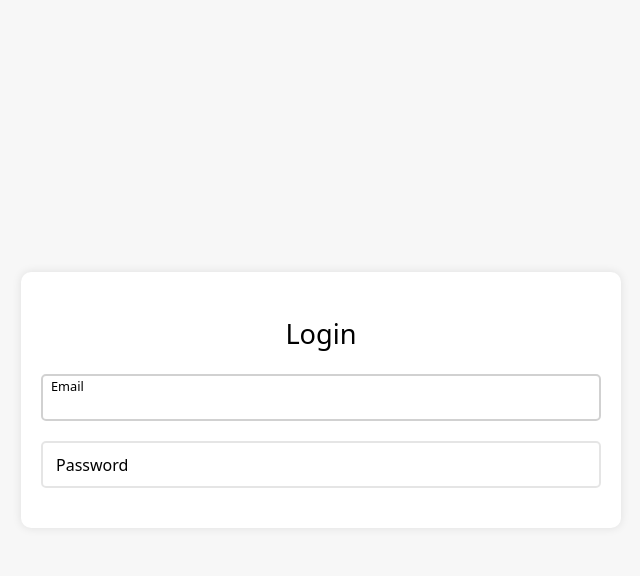
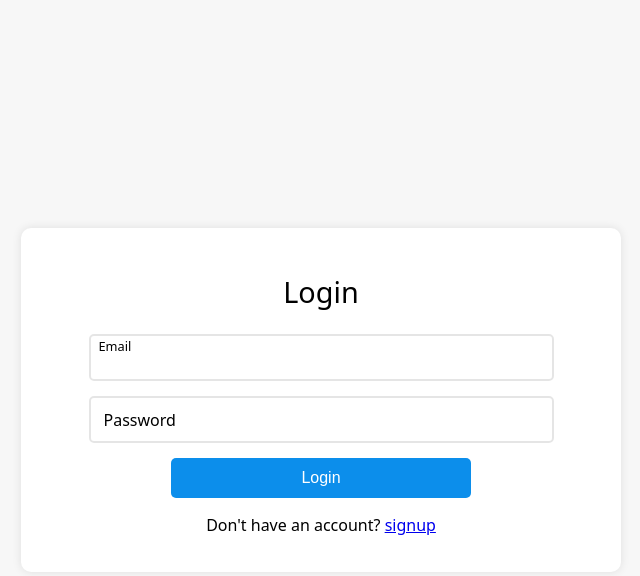
Before and after one commit to PritamUmaiya/authentication-system, a Flask app: page /login in a window 1280 px wide. Shown: the top 576 px of the page, without its empty margins (319-959 px from the left). Run offline with Flask 3, Linux system fonts and the light colour scheme; some libraries are stand-ins or nearby versions.

Commit message:
update login

```diff
--- a/static/css/styles.css
+++ b/static/css/styles.css
@@ -16,13 +16,17 @@
 }
 
 /* Utilities */
-h2 {
+h1 {
     font-weight: 400;
-    font-size: 1.7rem;
+    font-size: 1.8rem;
 }
 
 .text-center {
     text-align: center;
+}
+
+.panel {
+    margin: 15px 0;
 }
 
 body {
@@ -49,11 +53,15 @@ body {
 
 /* Form floating input */
 .input-group {
-    position: relative;
-    margin: 20px 0;
+    width: 100%;
+    max-width: 465px;
+    display: block;
+    margin: 15px auto;
 }
 
-.input-group input {
+.floating-input {position: relative;}
+
+.floating-input input {
     width: 100%;
     font-size: 1rem;
     padding: 20px 10px 5px 10px;
@@ -63,15 +71,11 @@ body {
     border-radius: 5px;
 }
 
-.input-group input:focus {
-    border-color: var(--border-hover-color);
-}
-
-.input-group input::placeholder {
+.floating-input input::placeholder {
     color: transparent;
 }
 
-.input-group label {
+.floating-input label {
     position: absolute;
     top: 50%;
     left: 10px;
@@ -82,17 +86,37 @@ body {
     transition: .2s;
 }
 
-.input-group input:focus~label {
+.floating-input input:focus~label {
     top: 25%;
     left: 5px;
     font-size: 0.8rem;
-    background: #fff;
 }
 
 .input-feedback {
     display: none;
     font-size: small;
 }
+
+.is-invalid input {border-color: var(--danger);}
+.is-invalid .input-feedback {display: block;color: var(--danger);}
+
+.is-valid input {border-color: var(--success);}
+.is-valid .input-feedback {display: block;color: var(--success);}
+
+/* Button */
+.btn {
+    width: 100%;
+    max-width: 300px;
+    padding: 10px 20px;
+    font-size: 1rem;
+    background-color: transparent;
+    border: 1px solid transparent;
+    outline: none;
+    border-radius: 5px;
+}
+
+.btn-primary {background-color: var(--primary);color: #fff;}
+.btn-primary:hover, .btn-primary:active {background-color: var(--primary-hover);}
 
 
 @media (min-width: 768px) {
--- a/templates/login.html
+++ b/templates/login.html
@@ -5,23 +5,33 @@
 {% endblock %}
 
 {% block container %}
-    <h2 class="text-center">Login</h2>
+    <div class="panel text-center">
+        <h1>Login</h1>
+    </div>
 
     <form action="/login" method="post">
 
         <div class="input-group">
-            <input type="email" name="email" placeholder="Email" id="email" autocomplete="off" autofocus>
-            <label for="email">Email</label>
-            <small class="input-feedback" for="email"></small>
+            <div class="floating-input">
+                <input type="email" name="email" placeholder="Email" id="email" autocomplete="off" autofocus>
+                <label for="email">Email</label>
+            </div>
+            <small class="input-feedback" for="email">Please enter your email!</small>
         </div>
 
         <div class="input-group">
-            <input type="password" name="password" placeholder="Password" id="password" autocomplete="off">
-            <label for="password">Password</label>
-            <small class="input-feedback" for="password"></small>
+            <div class="floating-input">
+                <input type="password" name="password" placeholder="Password" id="password" autocomplete="off">
+                <label for="password">Password</label>
+            </div>
+            <small class="input-feedback" for="password">Please enter your password!</small>
         </div>
 
+        <div class="panel text-center">
+            <button type="submit" class="btn btn-primary">Login</button>
 
+            <p>Don't have an account? <a href="/signup" title="Signup">signup</a></p>
+        </div>
     </form>
 {% endblock %}
 
```
